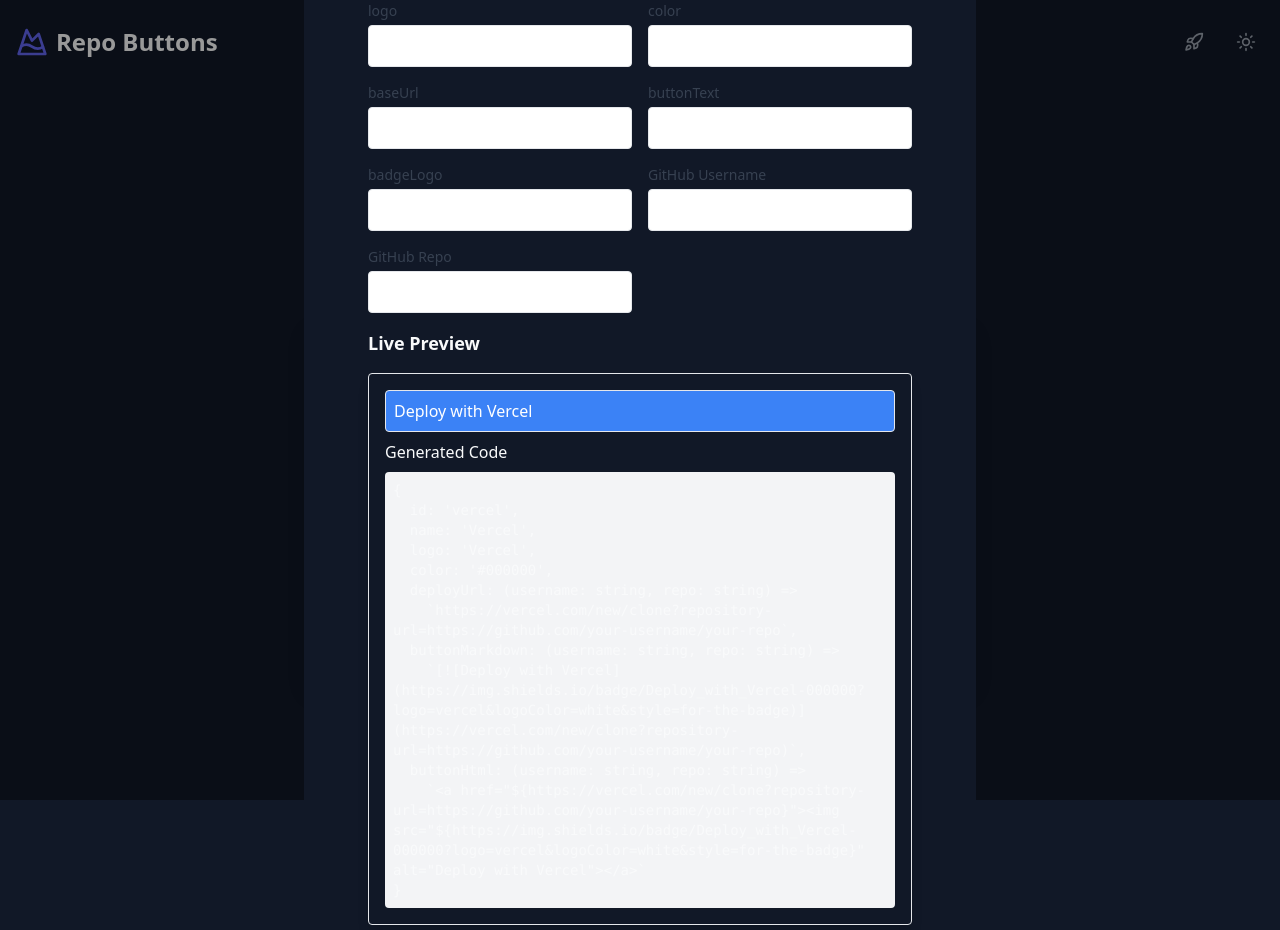
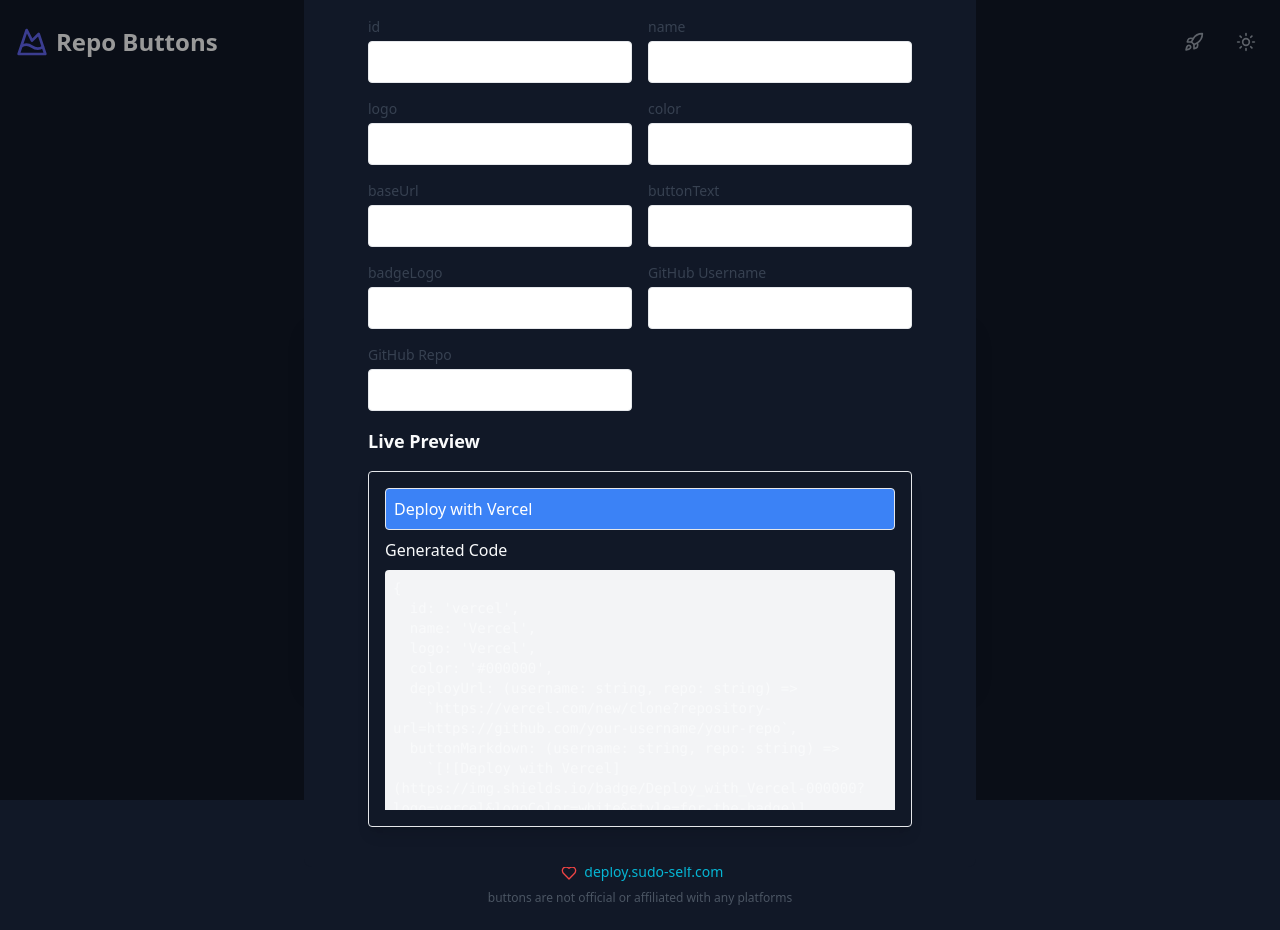
Before and after one commit to sudo-self/deploy-buttons, a React (Vite) app: page / in a window 1280 px wide. Both pictures are taken after a click on the button 1194 px from the left and 42 px from the top of the page. Built offline with nearby package versions, Linux system fonts and the light colour scheme.

Commit message:
Update DeployCardConfigurator.tsx

```diff
--- a/src/components/DeployCardConfigurator.tsx
+++ b/src/components/DeployCardConfigurator.tsx
@@ -66,7 +66,6 @@
               name={field}
               value={form[field]}
               onChange={handleChange}
-              placeholder={`Enter ${field}`}
               className="p-2 border rounded text-black dark:text-white"
             />
           </div>
@@ -80,7 +79,6 @@
             name="username"
             value={username}
             onChange={(e) => setUsername(e.target.value)}
-            placeholder="GitHub Username"
             className="p-2 border rounded text-black dark:text-white"
           />
         </div>
@@ -93,7 +91,6 @@
             name="repo"
             value={repo}
             onChange={(e) => setRepo(e.target.value)}
-            placeholder="GitHub Repo"
             className="p-2 border rounded text-black dark:text-white"
           />
         </div>
@@ -113,8 +110,9 @@
           </a>
 
           <h4 className="font-medium mt-4">Generated Code</h4>
-          <pre className="text-sm bg-gray-100 p-2 rounded whitespace-pre-wrap break-words">
-            {`{
+          <div className="overflow-auto max-h-60">
+            <pre className="text-sm bg-gray-100 p-2 rounded whitespace-pre-wrap break-words">
+              {`{
   id: '${platform.id}',
   name: '${platform.name}',
   logo: '${platform.logo}',
@@ -126,7 +124,8 @@
   buttonHtml: (username: string, repo: string) =>
     \`<a href="\${${deployUrl}}"><img src="\${${badgeUrl}}" alt="Deploy with ${platform.name}"></a>\`
 }`}
-          </pre>
+            </pre>
+          </div>
         </div>
       </div>
     </div>
```
